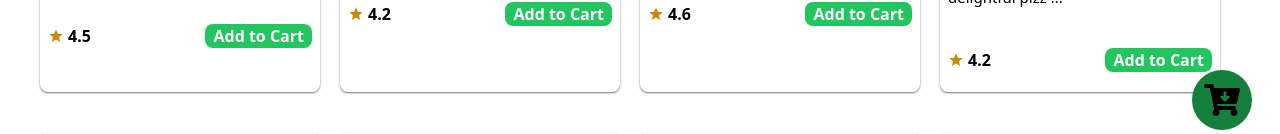
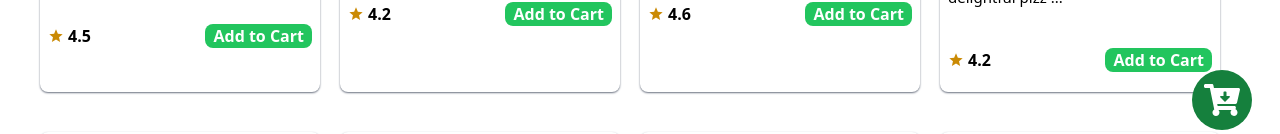
Before and after one commit to Chironzit-Biswas/project03, a React (Vite) app: page / in a window 1280 px wide. Shown: the part 654-788 px from the top of the page. Built offline with nearby package versions, Linux system fonts and the light colour scheme.

Commit message:
project03 Cart update

```diff
--- a/src/components/FoodCard.jsx
+++ b/src/components/FoodCard.jsx
@@ -78,7 +78,7 @@ export const FoodCard = () => {
 
             </div>
             <div
-                className={'fixed right-7 bottom-4 h-[60px] w-[60px] bg-green-700 flex items-center justify-center rounded-full p-5 '}>
+                className={'fixed text-white right-7 bottom-4 h-[60px] w-[60px] bg-green-700 flex items-center justify-center rounded-full p-5 '}>
                 <button
                     onClick={() => setCartOpen(!cartOpen)}
                     className={'text-4xl'}>
```
